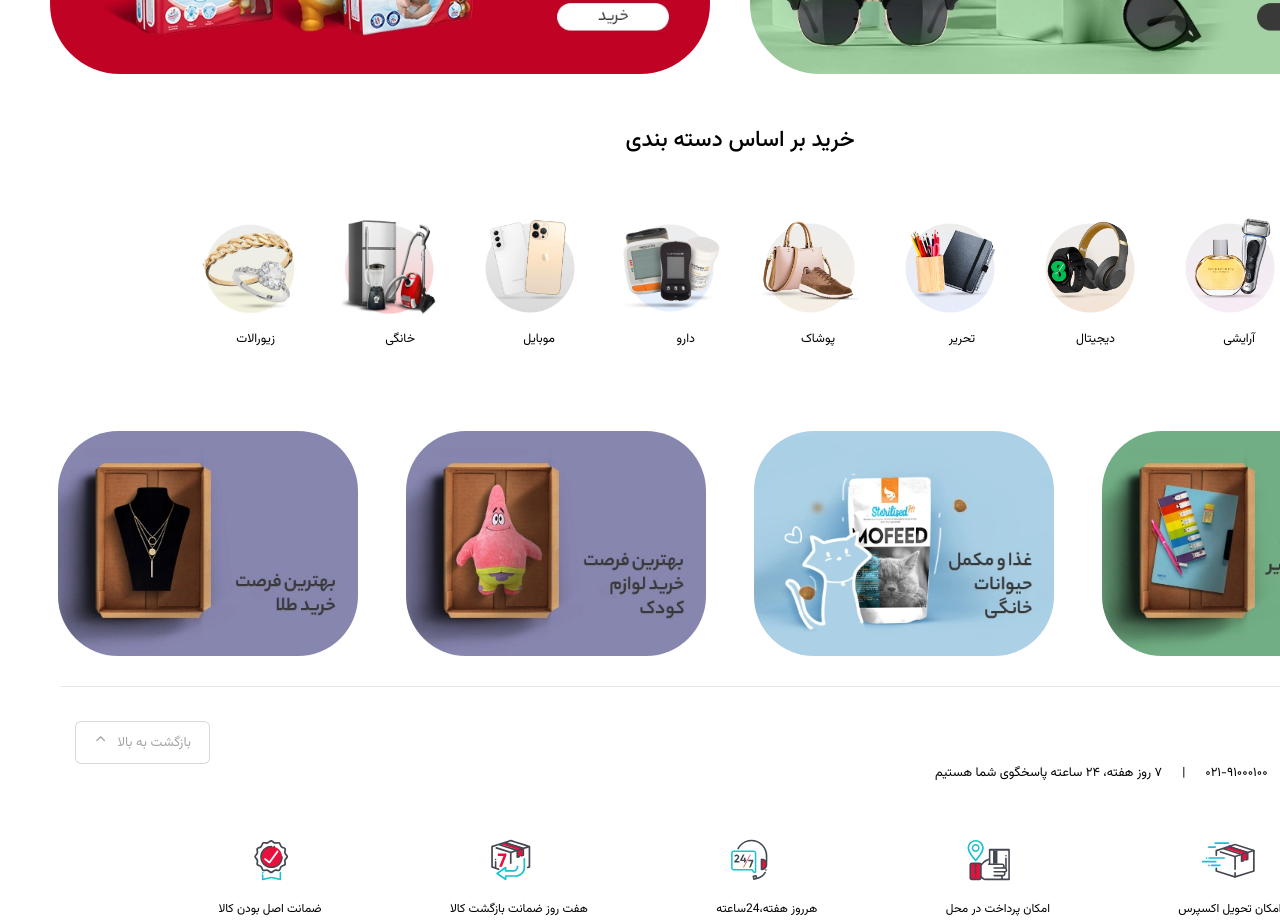
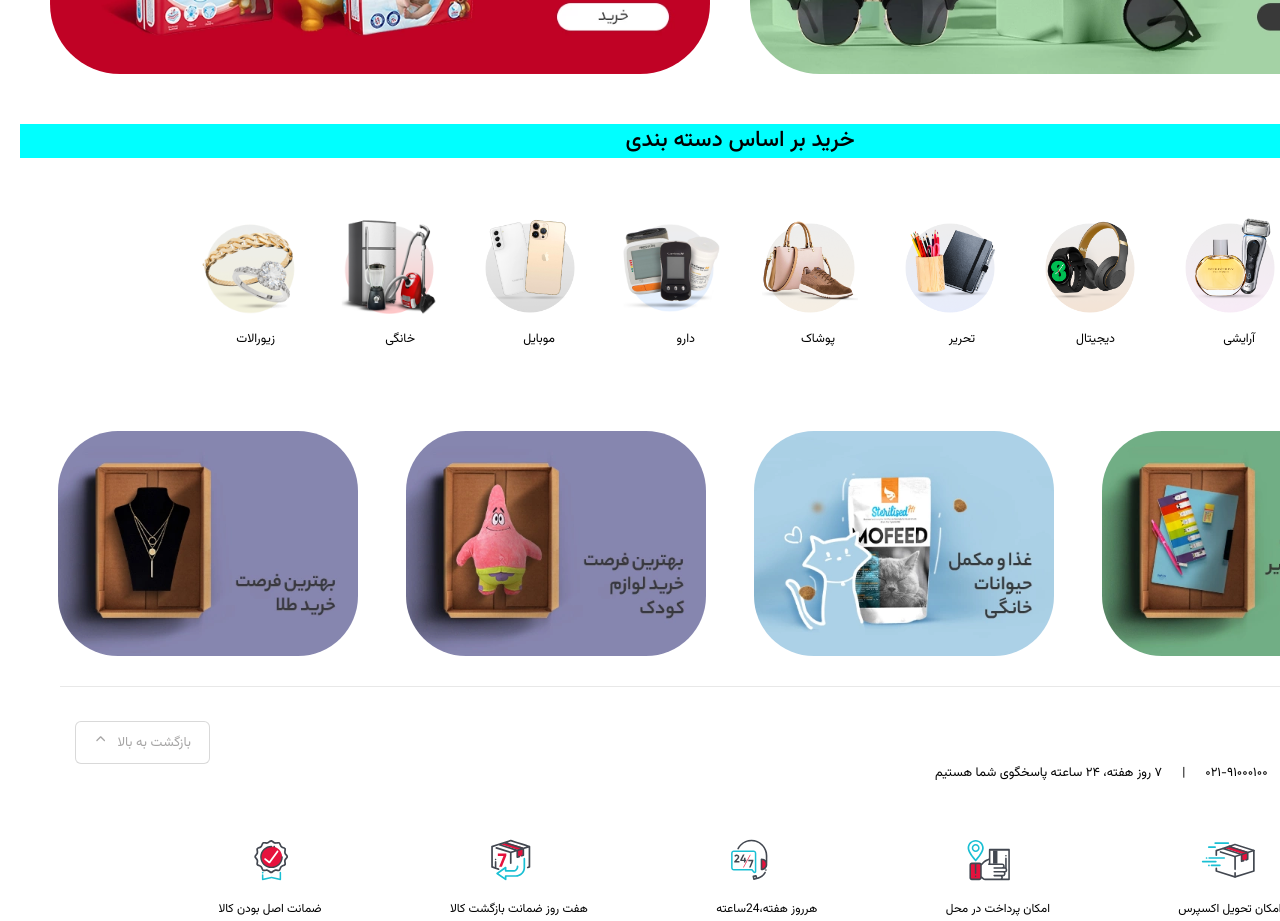
Before and after one commit to Mahan-chaki/digikala, a React (Vite) app: page / in a window 1280 px wide. Shown: the part 1140-2061 px from the top of the page. Built offline with nearby package versions, Linux system fonts and the light colour scheme.

Commit message:
mamama05445

```diff
--- a/src/pages/HomePage.module.css
+++ b/src/pages/HomePage.module.css
@@ -109,6 +109,7 @@
 @media (431px < width < 1440px) {
   .dastebandi p {
     width: 1440px;
+    background-color: aqua;
   }
   .mainimg {
     width: 1440px;
@@ -193,6 +194,7 @@
   .dastebandi p {
     font-size: 0.7rem;
     margin-top: 0px;
+    background-color: red;
   }
   .dasteimg {
     flex-wrap: wrap;
```
